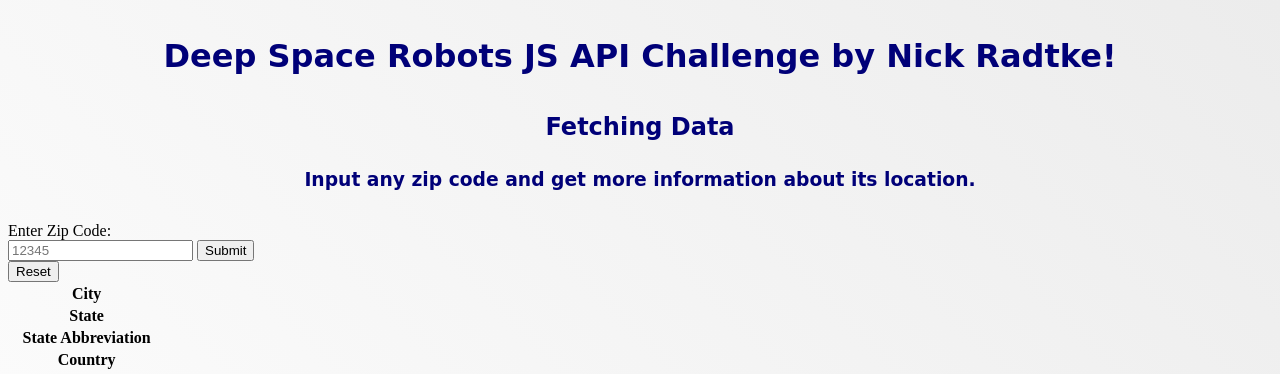
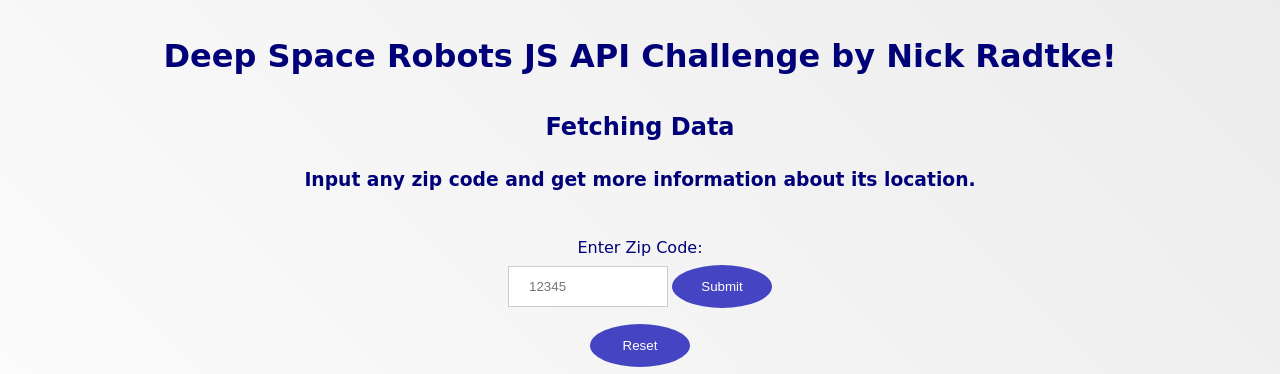
Before and after one commit to NCRadtke00/DSRCodeChallenges, a plain HTML site: page TestZipCode/index.html in a window 1280 px wide. Shown: the top 374 px of the page. Drawn offline with Linux system fonts and the light colour scheme.

Commit message:
styled form, added animation to let user know they are in the input field.

```diff
--- a/TestZipCode/style.css
+++ b/TestZipCode/style.css
@@ -30,6 +30,45 @@ body {
     font-family: 'Brush Script MT', cursive;
     margin-bottom: 2rem;
 }
+.form {
+    padding-top: 1rem;
+    text-align: center;
+
+}
+    .form label{
+        font-family: 'Brush Script MT', cursive;
+        color: rgb(0,0,120);
+    }
+    .form input[type=text] {
+        padding: 12px 20px;
+        margin: 8px 0;
+        display: inline-block;
+        border: 1px solid #ccc;
+        box-sizing: border-box;
+        width: 160px;
+        -webkit-transition: width 0.4s ease-in-out;
+        transition: width 0.4s ease-in-out;
+    }
+    .form input[type=text]:focus {
+        width: 25%;
+    }
+    .form button{
+        background-color: rgb(69, 69, 195);
+        border-width: thick solid;
+        border-radius: 50%;
+        color: white;
+        font-weight: semibold;
+        padding: 14px 20px;
+        margin: 8px 0;
+        border: none;
+        cursor: pointer;
+        width: 100px;
+    }
+    .form button:hover{
+        background-color:#04AA6D;
+        color: white;
+    }
+
 .footer {
     align-items: center;
     justify-content: center;
```
Also changed, not shown: TestZipCode/script.js (+8 -0 lines).
